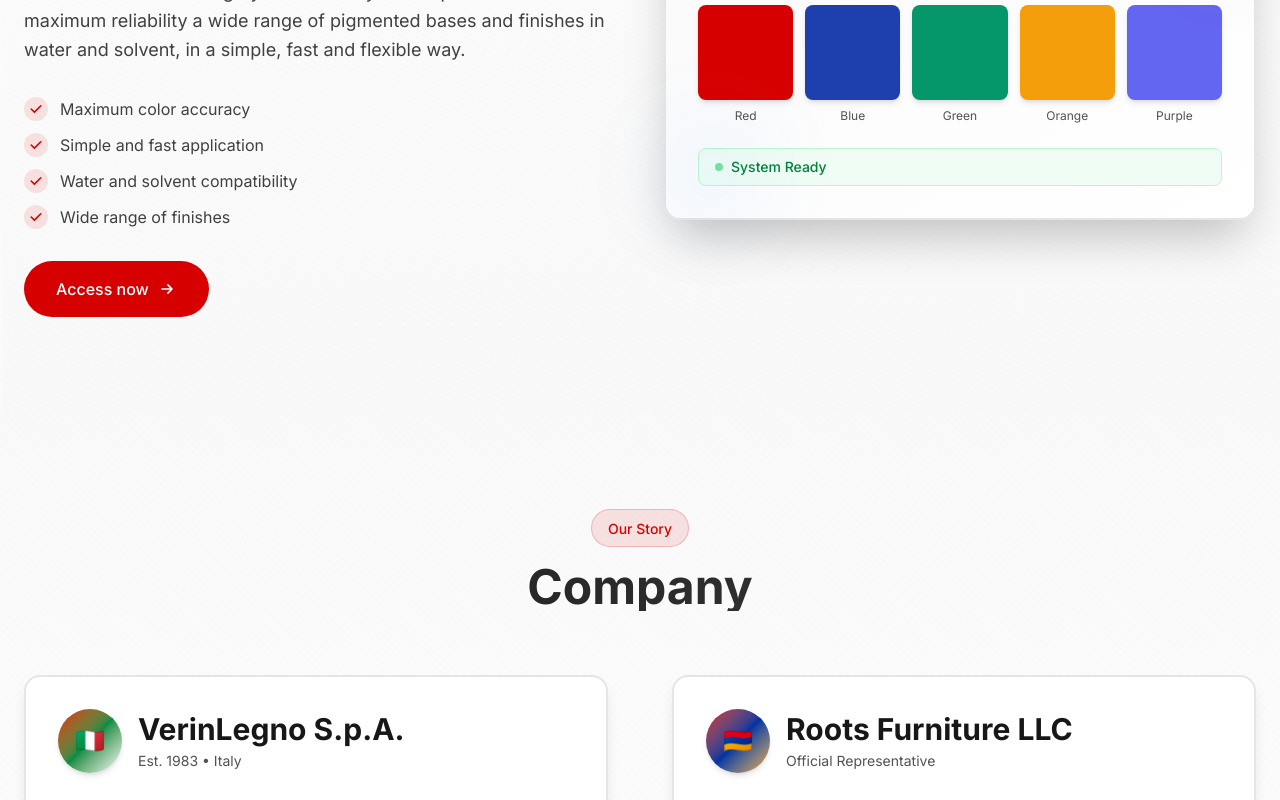
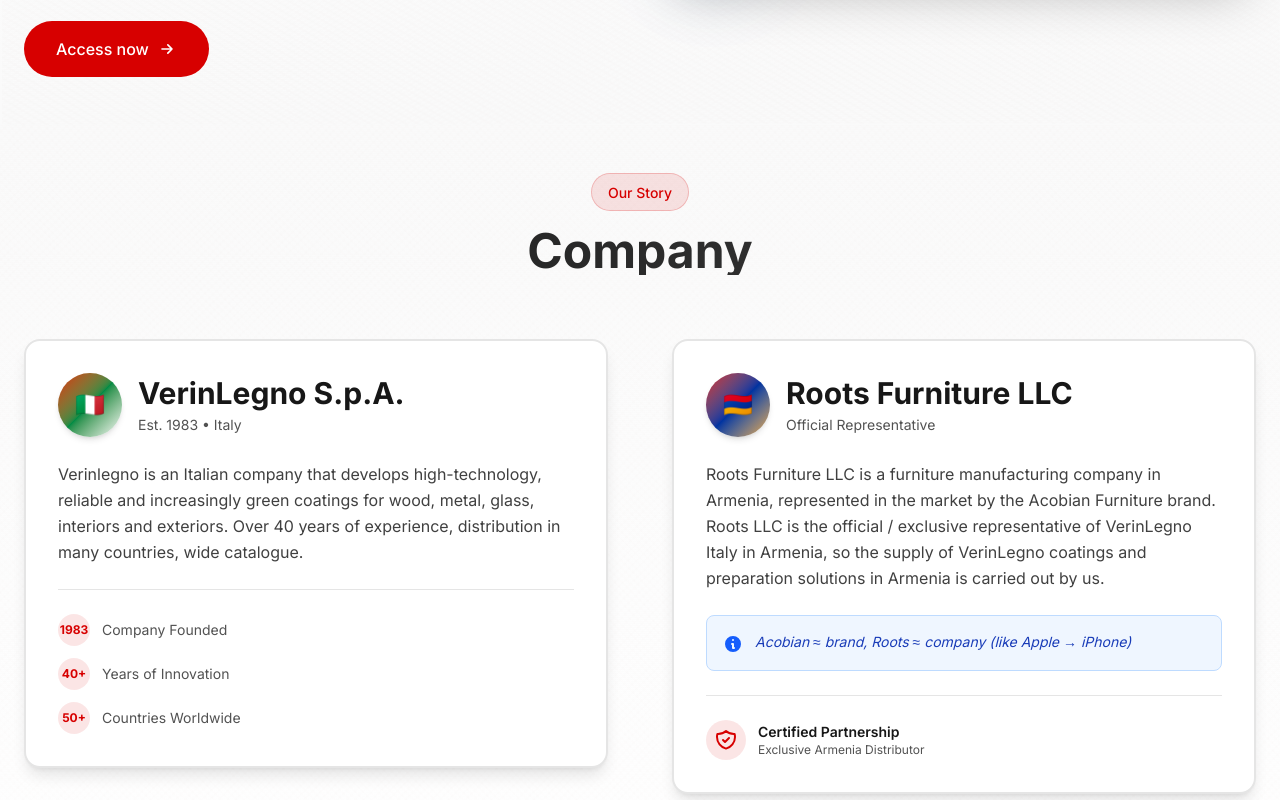
Before and after one commit to levonstepan/VerinLegno.am, a Next.js app: page / in a window 1280 px wide. Shown: the part 7040-7840 px from the top of the page. Built offline with nearby package versions, Linux system fonts and the light colour scheme.

Commit message:
Reduce section spacing from py-16/24 to py-8/12 to decrease blank spaces between sections

```diff
--- a/app/components/About.tsx
+++ b/app/components/About.tsx
@@ -13,7 +13,7 @@
   }>;
 }) {
   return (
-    <section id="company" className="py-16 md:py-24 bg-gradient-to-b from-neutral-50 to-white relative overflow-hidden wood-grain-oak">
+    <section id="company" className="py-8 md:py-12 bg-gradient-to-b from-neutral-50 to-white relative overflow-hidden wood-grain-oak">
       {/* Background decoration */}
       <div className="absolute top-0 left-0 w-full h-full opacity-5">
         <div className="absolute inset-0" style={{
--- a/app/components/Catalogues.tsx
+++ b/app/components/Catalogues.tsx
@@ -16,7 +16,7 @@
   const [hoveredIndex, setHoveredIndex] = useState<number | null>(null);
 
   return (
-    <section id="catalogues" className="py-16 md:py-24 bg-gradient-to-b from-white via-neutral-50/30 to-white relative overflow-hidden wood-grain-pine">
+    <section id="catalogues" className="py-8 md:py-12 bg-gradient-to-b from-white via-neutral-50/30 to-white relative overflow-hidden wood-grain-pine">
       {/* Background decoration */}
       <div className="absolute top-0 left-0 w-96 h-96 bg-[#D70000]/3 rounded-full blur-3xl -z-10" />
       <div className="absolute bottom-0 right-0 w-96 h-96 bg-blue-500/3 rounded-full blur-3xl -z-10" />
--- a/app/components/Contact.tsx
+++ b/app/components/Contact.tsx
@@ -30,7 +30,7 @@
   };
 
   return (
-    <section id="contact" className="py-16 md:py-24 bg-gradient-to-b from-white via-neutral-50/50 to-white relative overflow-hidden wood-grain-walnut">
+    <section id="contact" className="py-8 md:py-12 bg-gradient-to-b from-white via-neutral-50/50 to-white relative overflow-hidden wood-grain-walnut">
       {/* Background decoration */}
       <div className="absolute top-0 right-0 w-96 h-96 bg-[#D70000]/3 rounded-full blur-3xl -z-10" />
       <div className="absolute bottom-0 left-0 w-96 h-96 bg-blue-500/3 rounded-full blur-3xl -z-10" />
--- a/app/components/Products.tsx
+++ b/app/components/Products.tsx
@@ -1,4 +1,3 @@
-"use client";
 import Link from "next/link";
 import { useState } from "react";
 
@@ -32,7 +31,7 @@
   const [hoveredIndex, setHoveredIndex] = useState<number | null>(null);
 
   return (
-    <section id="products" className="py-16 md:py-24 bg-gradient-to-b from-white via-neutral-50/30 to-white relative overflow-hidden wood-grain-pine">
+    <section id="products" className="py-8 md:py-12 bg-gradient-to-b from-white via-neutral-50/30 to-white relative overflow-hidden wood-grain-pine">
       {/* Background decoration */}
       <div className="absolute top-0 right-0 w-96 h-96 bg-[#D70000]/3 rounded-full blur-3xl -z-10" />
       <div className="absolute bottom-0 left-0 w-96 h-96 bg-blue-500/3 rounded-full blur-3xl -z-10" />
--- a/app/components/Services.tsx
+++ b/app/components/Services.tsx
@@ -16,7 +16,7 @@
   const [isHovered, setIsHovered] = useState(false);
 
   return (
-    <section id="services" className="py-16 md:py-24 bg-gradient-to-b from-white to-neutral-50 relative overflow-hidden wood-grain-walnut">
+    <section id="services" className="py-8 md:py-12 bg-gradient-to-b from-white to-neutral-50 relative overflow-hidden wood-grain-walnut">
       {/* Background decoration */}
       <div className="absolute inset-0 bg-grid-pattern opacity-[0.02]" />
       <div className="absolute top-1/2 left-1/4 w-96 h-96 bg-[#D70000]/5 rounded-full blur-3xl -z-10" />
--- a/app/components/Workshops.tsx
+++ b/app/components/Workshops.tsx
@@ -16,7 +16,7 @@
   const [isHovered, setIsHovered] = useState(false);
 
   return (
-    <section id="workshops" className="py-16 md:py-24 bg-gradient-to-b from-neutral-50 to-white relative overflow-hidden wood-grain-pine">
+    <section id="workshops" className="py-8 md:py-12 bg-gradient-to-b from-neutral-50 to-white relative overflow-hidden wood-grain-pine">
       {/* Background decoration */}
       <div className="absolute inset-0 bg-grid-pattern opacity-[0.02]" />
       <div className="absolute top-1/2 right-1/4 w-96 h-96 bg-[#D70000]/5 rounded-full blur-3xl -z-10" />
```
